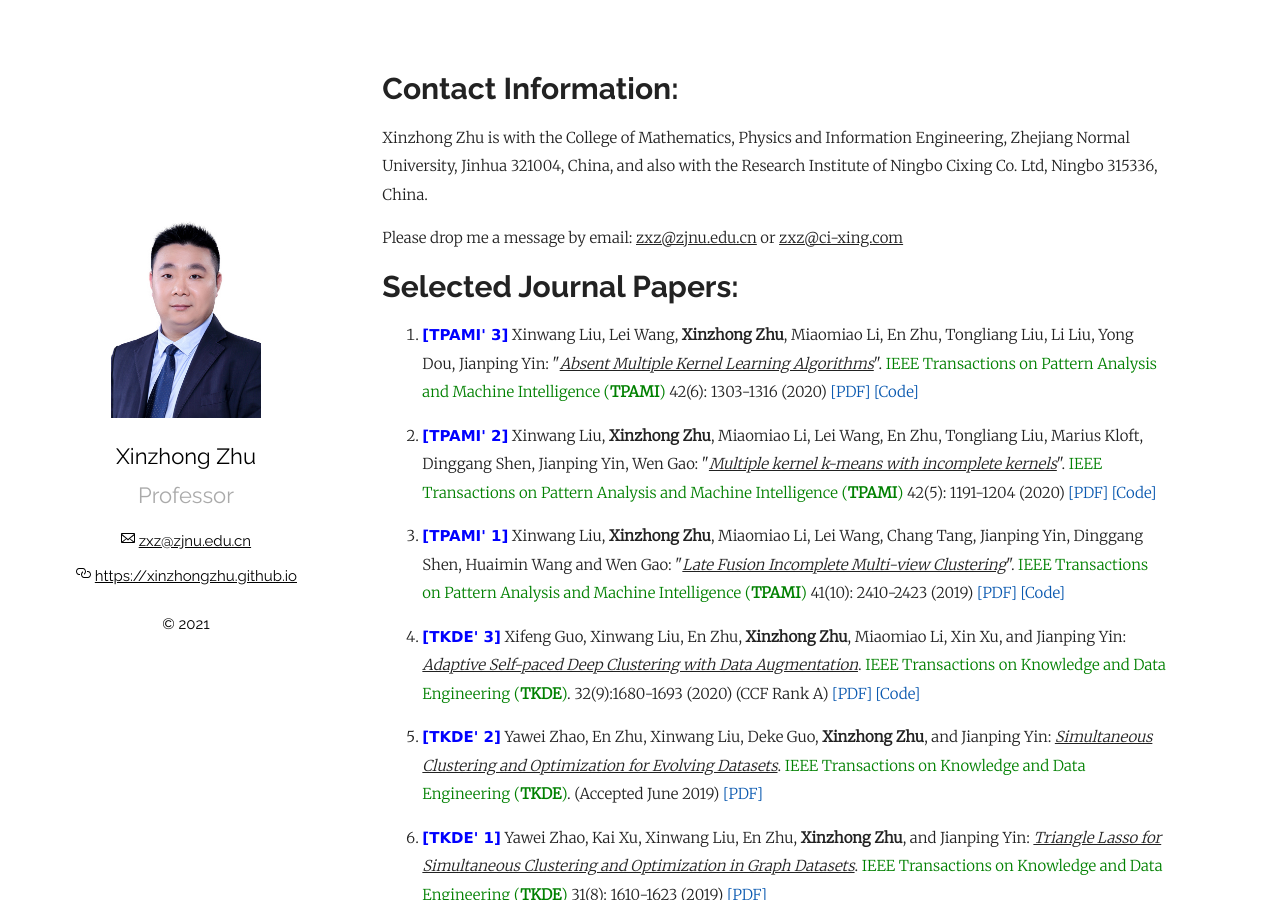
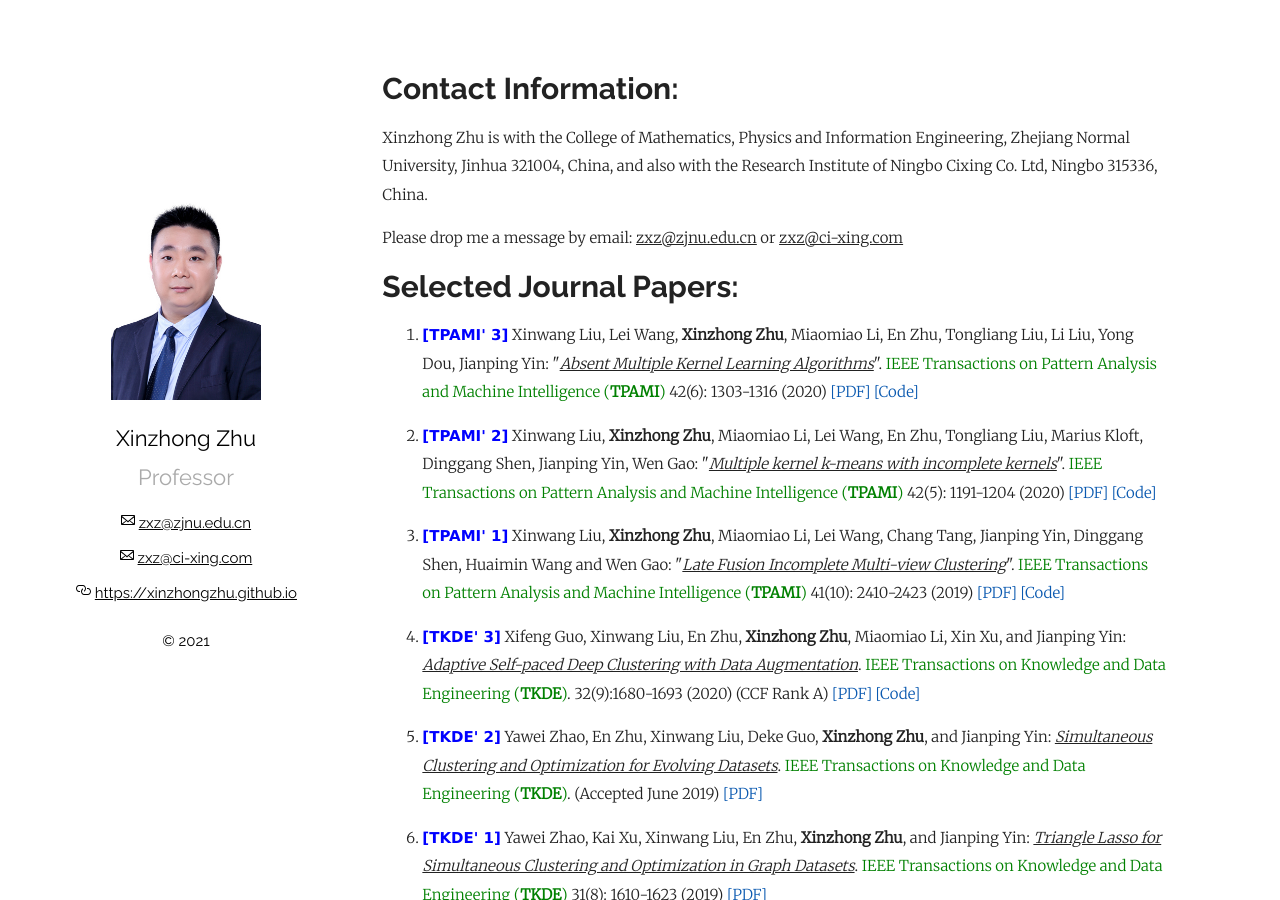
Before and after one commit to xinzhongzhu/xinzhongzhu.github.io, a Jekyll site: the page built from index.md, in a window 1280 px wide and 900 px high. Built offline with Jekyll 4.4.1, drawn with Linux system fonts in a browser that asks for light colours; our own code applies the rules of GitHub Pages for plain Markdown files.

Commit message:
Update default.html

```diff
--- a/_layouts/default.html
+++ b/_layouts/default.html
@@ -14,6 +14,11 @@
 <ul class="social">
       <li itemprop="email" aria-label="Email: zxz@zjnu.edu.cn" class="vcard-detail pt-1 css-truncate css-truncate-target"><svg class="octicon octicon-mail" viewBox="0 0 14 16" version="1.1" width="14" height="16" aria-hidden="true"><path fill-rule="evenodd" d="M0 4v8c0 .55.45 1 1 1h12c.55 0 1-.45 1-1V4c0-.55-.45-1-1-1H1c-.55 0-1 .45-1 1zm13 0L7 9 1 4h12zM1 5.5l4 3-4 3v-6zM2 12l3.5-3L7 10.5 8.5 9l3.5 3H2zm11-.5l-4-3 4-3v6z"></path></svg>
           <a class="u-email " href="mailto:zxz@zjnu.edu.cn">zxz@zjnu.edu.cn</a>
+          </li>
+</ul>
+<ul class="social">
+      <li itemprop="email" aria-label="Email: zxz@ci-xing.com" class="vcard-detail pt-1 css-truncate css-truncate-target"><svg class="octicon octicon-mail" viewBox="0 0 14 16" version="1.1" width="14" height="16" aria-hidden="true"><path fill-rule="evenodd" d="M0 4v8c0 .55.45 1 1 1h12c.55 0 1-.45 1-1V4c0-.55-.45-1-1-1H1c-.55 0-1 .45-1 1zm13 0L7 9 1 4h12zM1 5.5l4 3-4 3v-6zM2 12l3.5-3L7 10.5 8.5 9l3.5 3H2zm11-.5l-4-3 4-3v6z"></path></svg>
+          <a class="u-email " href="mailto:zxz@ci-xing.com">zxz@ci-xing.com</a>
           </li>
 </ul>
 <ul class="social">
```
